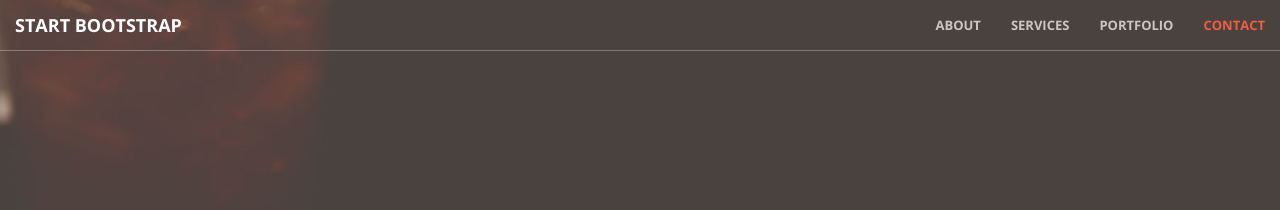
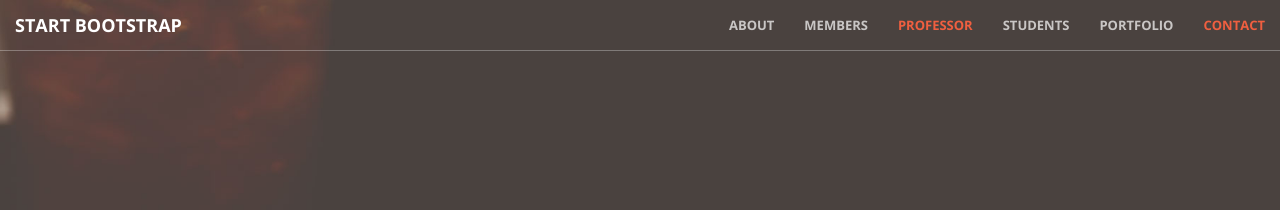
Before and after one commit to dwKim88/AEL, a Jekyll site: the page built from index.html, in a window 1280 px wide. Shown: the top 210 px of the page. Built offline with Jekyll 4.4.1, drawn with Linux system fonts in a browser that asks for light colours.

Commit message:
Update nav.html

```diff
--- a/_includes/nav.html
+++ b/_includes/nav.html
@@ -15,7 +15,14 @@
         <div class="collapse navbar-collapse" id="bs-example-navbar-collapse-1">
             <ul class="nav navbar-nav navbar-right">
                 <li>    <a class="page-scroll" href="#about">About</a>  </li>
-                <li>    <a class="page-scroll" href="#services">Services</a>    </li>
+                <li>    <a class="page-scroll" href="#services">Members</a>
+                    <li>
+                        <a class="page-scroll" href="#contact">Professor</a>
+                    </li>
+                    <li>
+                        <a class="page-scroll" href="#portfolio">Students</a>
+                    </li>
+                </li>
                 <li>    <a class="page-scroll" href="#portfolio">Portfolio</a>  </li>
                 <li>    <a class="page-scroll" href="#contact">Contact</a>      </li>
             </ul>
```
